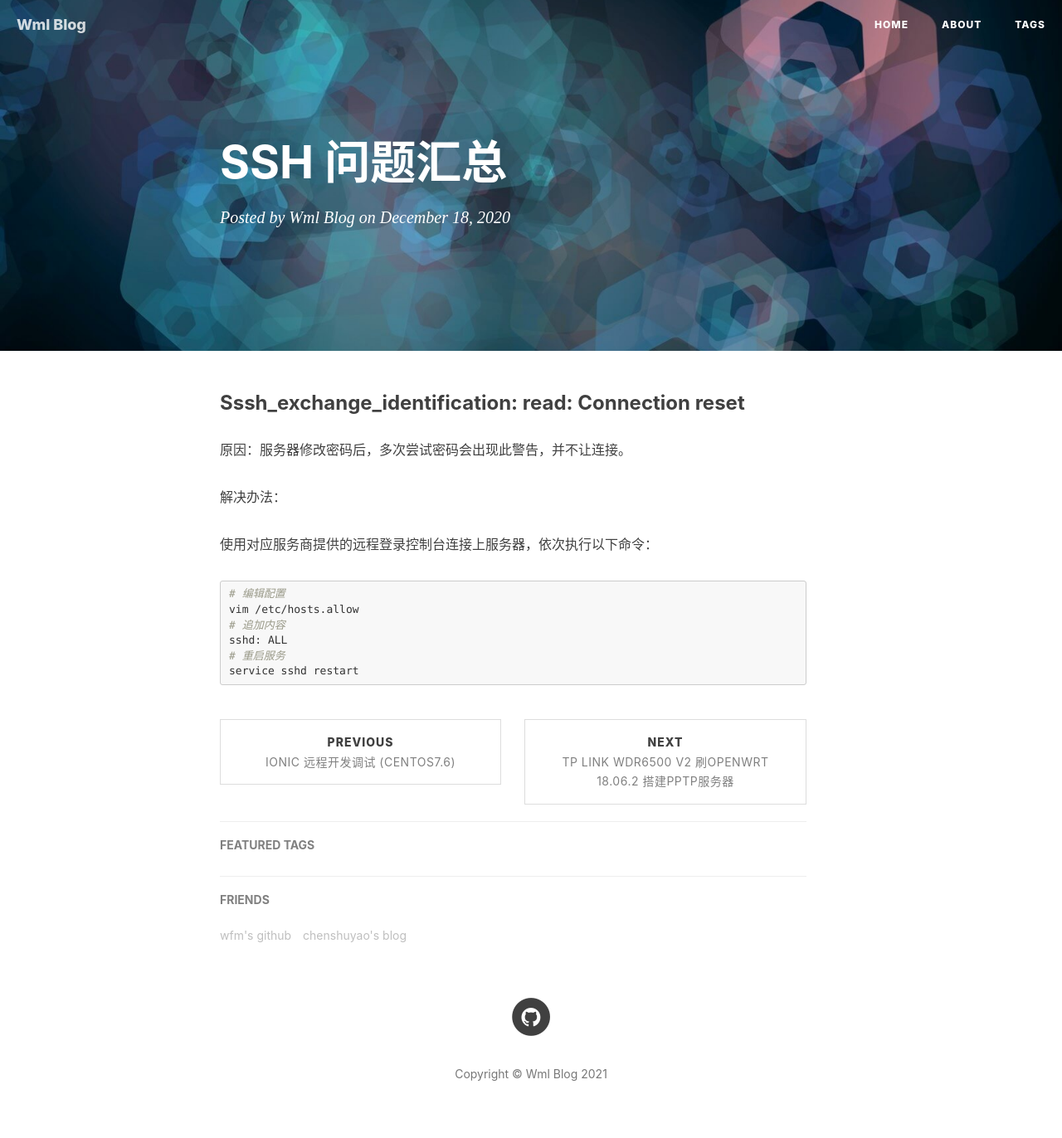
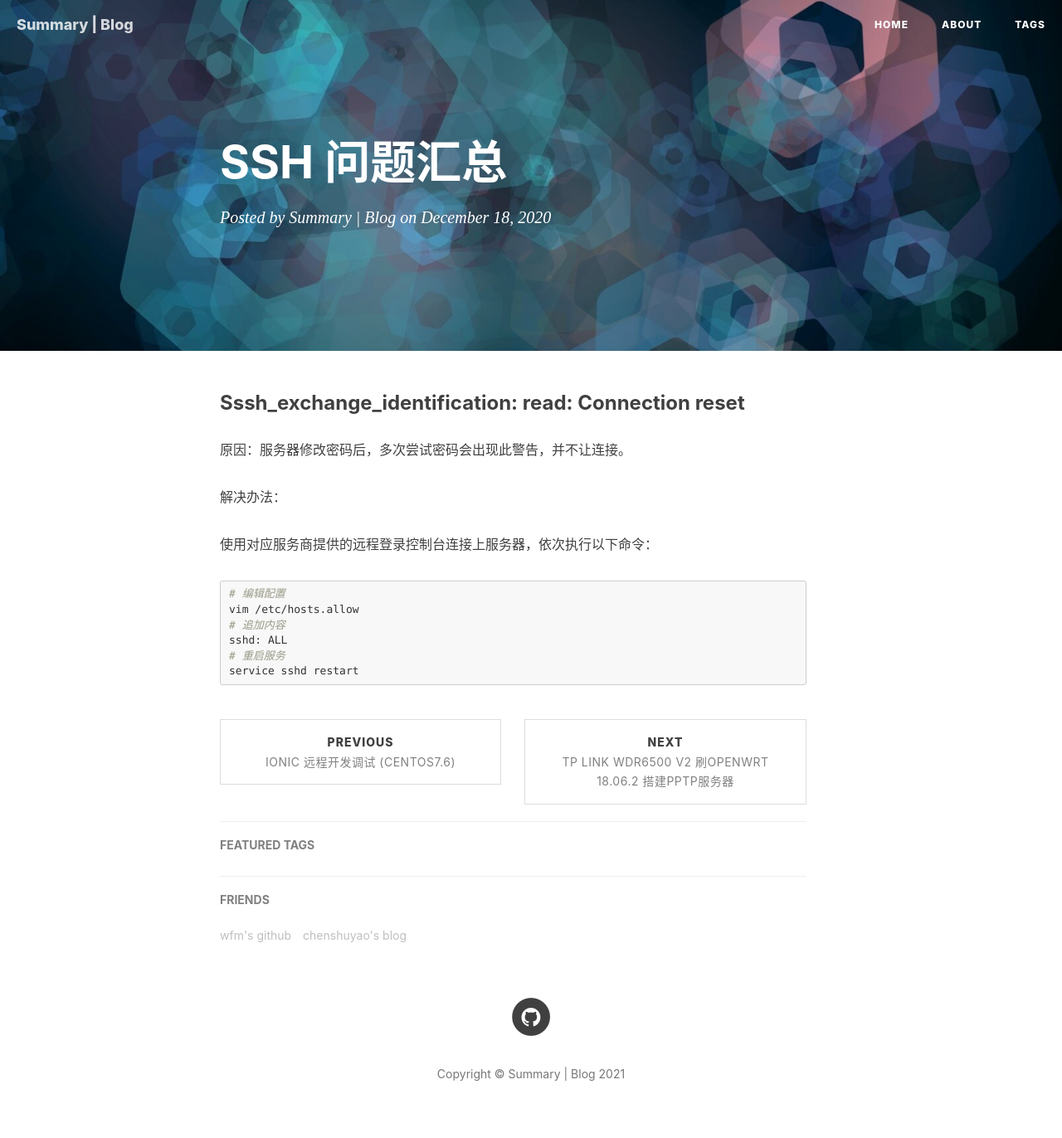
Before and after one commit to harmful-chan/pages, a Jekyll site: the page built from _posts/2020-12-18-SSH-问题汇总.md, in a window 1280 px wide. Shown: the whole page at 83% size. Built offline with Jekyll 4.4.1, drawn with Linux system fonts in a browser that asks for light colours; nearby versions of some CDN libraries; comment, search, counter and statistics services are not loaded; some of the changed lines change nothing that is shown.

Commit message:
add descipt

```diff
--- a/_config.yml
+++ b/_config.yml
@@ -1,14 +1,14 @@
 # theme: jekyll-theme-cayman
 
 # Site settings
-title: Wml Blog
-SEOTitle: 吴美莲的博客 | Wml Blog
+title: Summary | Blog
+SEOTitle: Summary | Blog
 header-img: img/home-bg.png
-email: 1054527951@qq.com
-description: "前端开发 | 吴美莲，Web & Front-end Engineer | wumeilian的个人博客呀"
-keyword: "wumeilian, wml, wuml, 前端, Wml Blog, 博客，Web, Css, Javascript"
-url: "https://harmful-chan.github.io/"              # your host, for absolute URL
-baseurl: "/summary"                             # for example, '/blog' if your blog hosted on 'host/blog'
+email: 1148706823@qq.com
+description: "harmful-chan，Universal engineer. | harmful Blog."
+keyword: "harmful handsome"
+url: "https://harmful-chan.github.io"              # your host, for absolute URL
+baseurl: "https://harmful-chan.github.io/summary"  # for example, '/blog' if your blog hosted on 'host/blog'
 
 
 # avatar and Favicon
@@ -18,7 +18,7 @@
 
 # Sidebar settings
 sidebar: true                           # whether or not using Sidebar.
-sidebar-about-description: "Web Developer"
+sidebar-about-description: "Universal Developer"
 sidebar-avatar: /img/avatar.png      # use absolute URL, seeing it's used in both `/` and `/about/`
 
 
@@ -31,7 +31,7 @@
 RSS: false
 weibo_username:     false
 zhihu_username:     false
-github_username:    wumeilian
+github_username:    harmful-chan
 
 
 # Build settings
@@ -45,9 +45,9 @@
   enable: true    #是否开启Gitalk评论
   clientID: a84c2a57837302767371                            #生成的clientID
   clientSecret: 847046720bec629fbd3580d8f3cc617ab9d3a27a    #生成的clientSecret
-  repo: wumeilian.github.io    #仓库名称
-  owner: wumeilian    #github用户名
-  admin: wumeilian
+  repo: summary    #仓库名称
+  owner: harmful-chan    #github用户名
+  admin: harmful-chan
   # distractionFreeMode: true #是否启用类似FB的阴影遮罩
 
 
```
